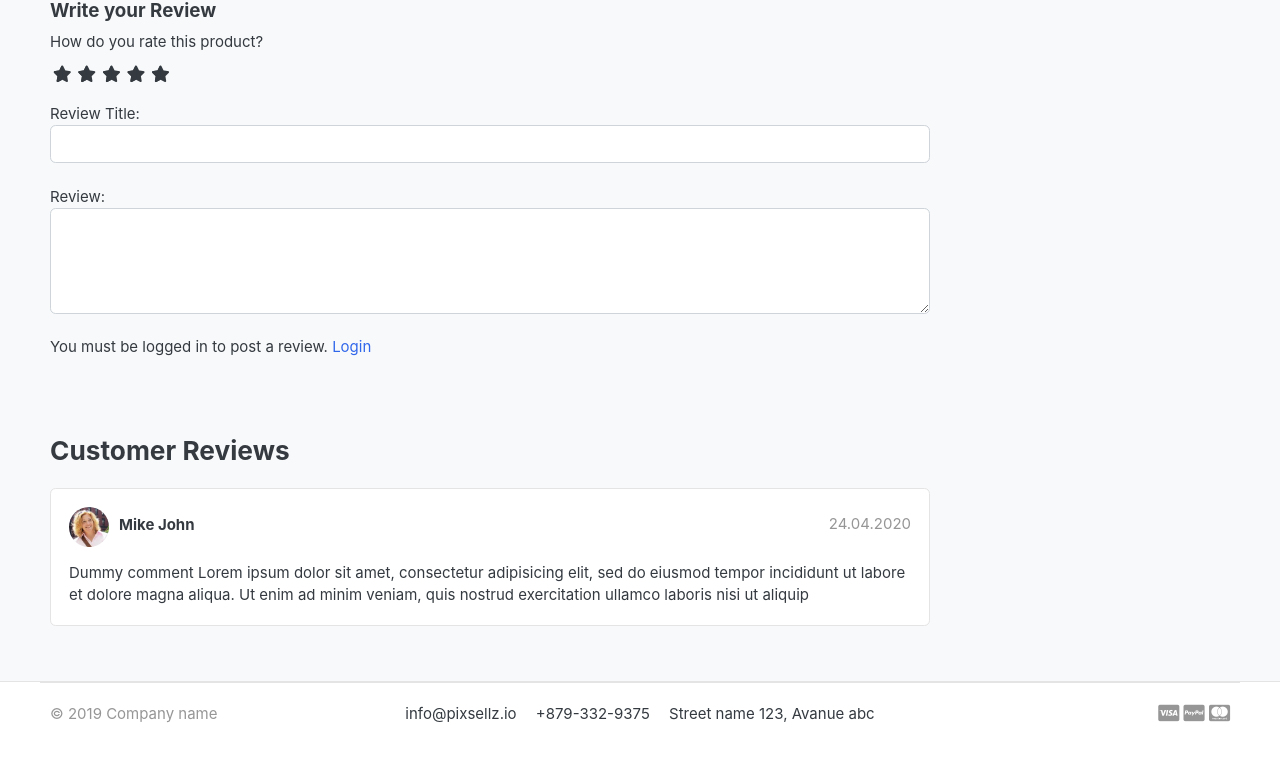
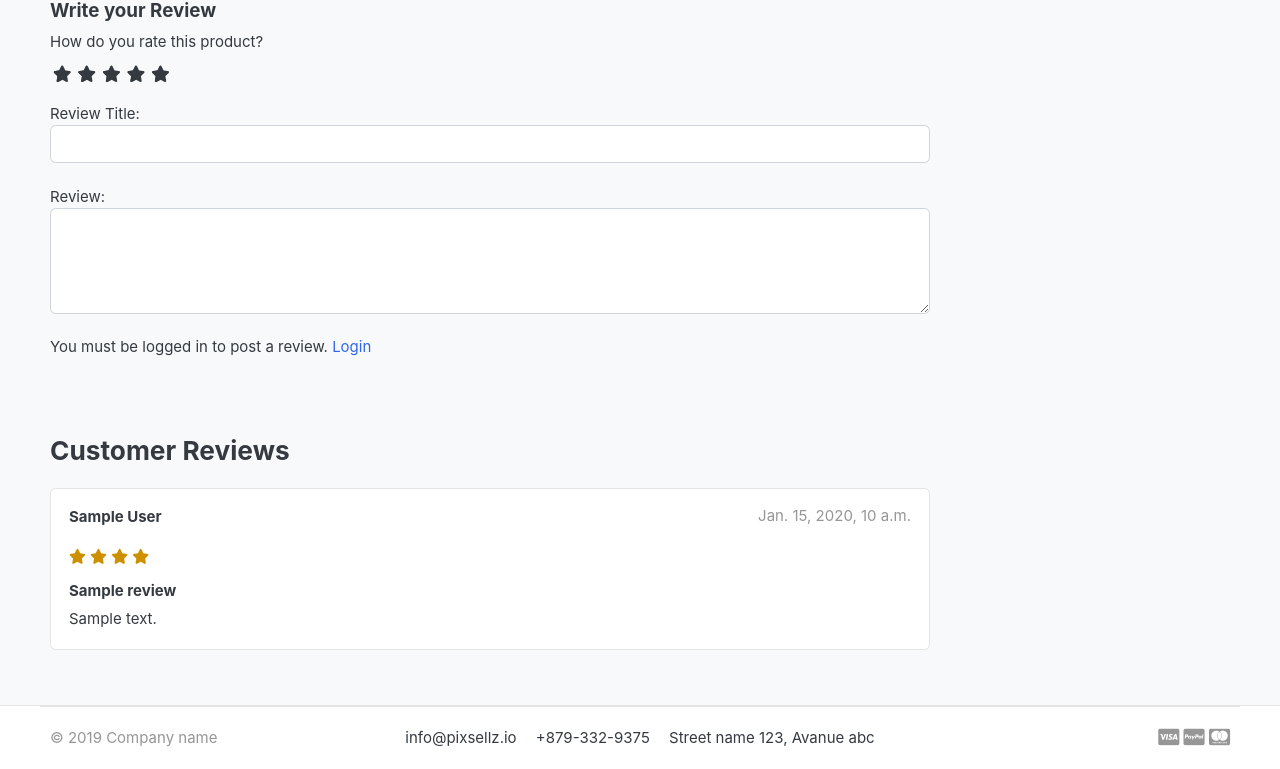
Before and after one commit to mykkymk/ecom-django, a Django app: template templates/store/product_detail.html in a window 1280 px wide. Shown: the part 643-1412 px from the top of the page. Before the commit the page ends 1366 px from the top, so only its background shows below. Run offline with Django 5.2, Linux system fonts and the light colour scheme; the template is opened without the code that fills it: most values are stand-ins (such as "Sample title", 1, 10 or a date in 2020); grey boxes marked "Sample" are stand-in pictures; some libraries are stand-ins or nearby versions; some web fonts are replaced.

Commit message:
displaying reviews and rating stars

```diff
--- a/accounts/models.py
+++ b/accounts/models.py
@@ -57,6 +57,9 @@ class Account(AbstractBaseUser):
 
     objects = MyAccountManager()
 
+    def full_name(self):
+        return f'{self.first_name} {self.last_name}'
+
     def __str__(self):
         return self.email
 
--- a/ecom/static/css/custom.css
+++ b/ecom/static/css/custom.css
@@ -37,3 +37,6 @@ input:checked + label:hover, input:checked ~ label:hover, input:checked ~ label:
 label:hover  ~ input:checked ~ label {
     color: #cc9000;
 }
+.rating-star i {
+    color: #cc9000;
+}
--- a/store/views.py
+++ b/store/views.py
@@ -47,10 +47,14 @@ def product_detail(request, category_slug, product_slug):
     except OrderProduct.DoesNotExist:
         orderproduct = None
 
+    # get reviews
+    reviews = ReviewRating.objects.filter(product_id=single_product.id, status=True)
+
     context = {
         'single_product': single_product,
         'in_cart': in_cart,
         'orderproduct': orderproduct,
+        'reviews': reviews,
     }
 
     return render(request, 'store/product_detail.html', context=context)
--- a/templates/store/product_detail.html
+++ b/templates/store/product_detail.html
@@ -114,23 +114,31 @@
 		<h3>Customer Reviews </h3>
 	</header>
 	{% include 'includes/alerts.html' %}
+	{% for review in reviews %}
 		<article class="box mb-3">
 			<div class="icontext w-100">
-			<img src="./images/avatars/avatar1.jpg" class="img-xs icon rounded-circle">
+				{% comment %} <img src="./images/avatars/avatar1.jpg" class="img-xs icon rounded-circle"> {% endcomment %}
 				<div class="text">
-				<span class="date text-muted float-md-right">24.04.2020 </span>
-				<h6 class="mb-1">Mike John </h6>
-
+					<span class="date text-muted float-md-right">{{ review.created_at }} </span>
+					<h6 class="mb-1">{{review.user.full_name }}</h6>
+					<br>
+					<div class="rating-star">
+						<span>
+							<i class="fa-sharp fa-solid fa-star{% if review.rating == 0.5 %}-half{% elif review.rating < 1 %}-o {% endif %}"></i>
+							<i class="fa-sharp fa-solid fa-star{% if review.rating == 1.5 %}-half{% elif review.rating < 2 %}-o {% endif %}"></i>
+							<i class="fa-sharp fa-solid fa-star{% if review.rating == 2.5 %}-half{% elif review.rating < 3 %}-o {% endif %}"></i>
+							<i class="fa-sharp fa-solid fa-star{% if review.rating == 3.5 %}-half{% elif review.rating < 4 %}-o {% endif %}"></i>
+							<i class="fa-sharp fa-solid fa-star{% if review.rating == 4.5 %}-half{% elif review.rating < 5 %}-o {% endif %}"></i>
+						</span>
+					</div>
 				</div>
 			</div> <!-- icontext.// -->
 			<div class="mt-3">
-			<p>
-				Dummy comment Lorem ipsum dolor sit amet, consectetur adipisicing elit, sed do eiusmod
-				tempor incididunt ut labore et dolore magna aliqua. Ut enim ad minim veniam,
-				quis nostrud exercitation ullamco laboris nisi ut aliquip
-			</p>
+				<h6>{{ review.subject }}</h6>
+				<p>{{ review.review }}</p>
 			</div>
 		</article>
+	{% endfor %}
 
 
 
```
Also changed, not shown: db.sqlite3. Lines whose indentation alone changed are shown as unchanged.
